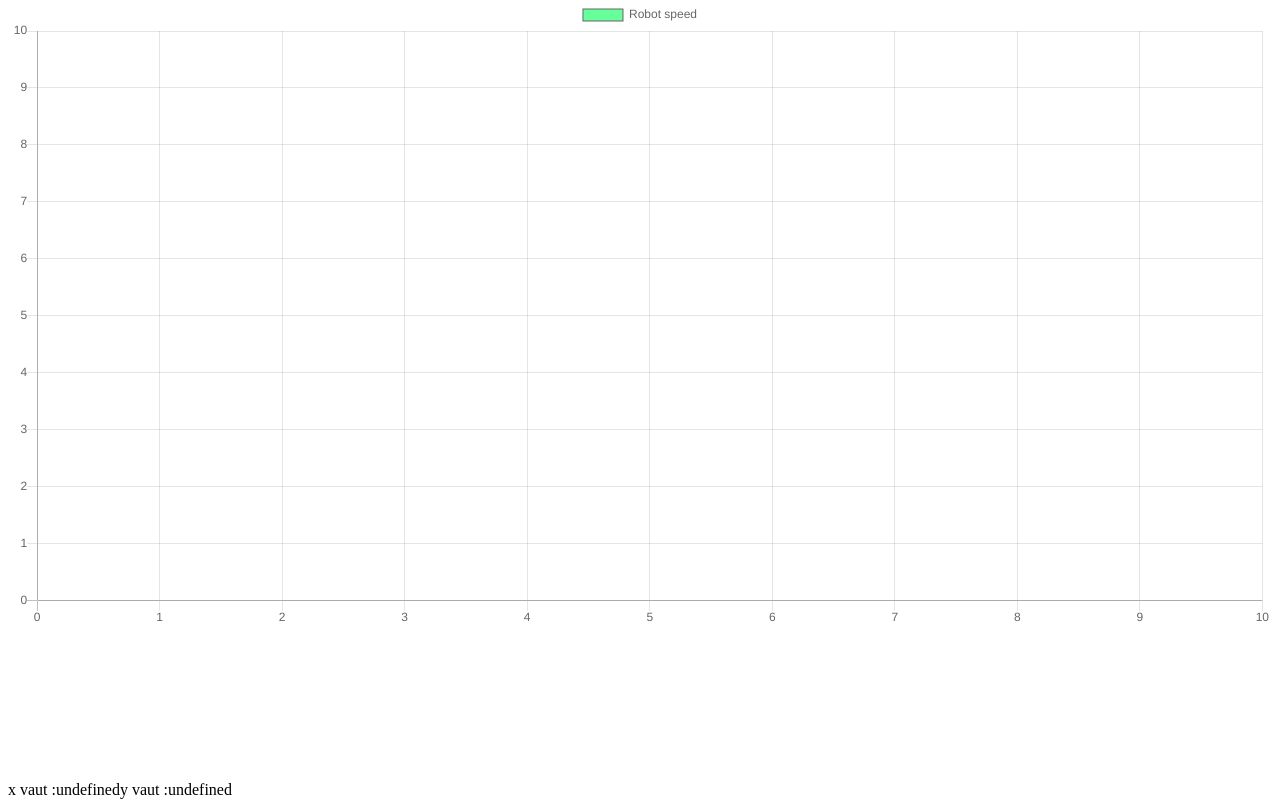
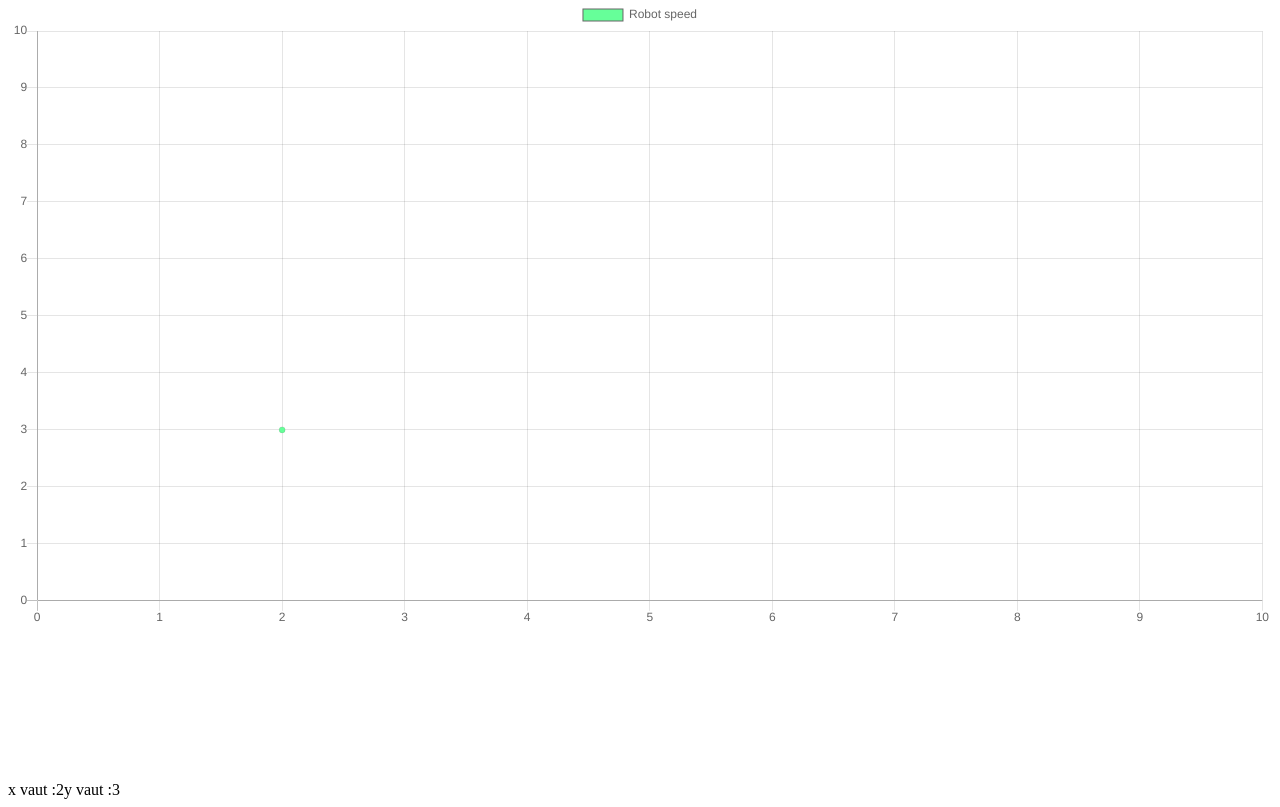
Before and after one commit to miniferretti/PoseitronBlog, a Flask app: page /graphiques in a window 1280 px wide. Shown: the part 185-992 px from the top of the page. Run offline with Flask 2, Linux system fonts and the light colour scheme; the visitor is signed in with stand-in values (Sample User, id 1); data comes from the database, SQL or seed files in the repository; a map, chart or similar area stays blank; some libraries are stand-ins or nearby versions.

Commit message:
Update graphiques.html

```diff
--- a/app/templates/graphiques.html
+++ b/app/templates/graphiques.html
@@ -15,8 +15,8 @@
             <script type="text/javascript">
                 var intervalID = setInterval(update_values,2000);
                 //var c=0;
-                var x_coord;
-                var y_coord;
+                var x_coord =2;
+                var y_coord=3;
 
                     function update_values(){
                         $.getJSON('/_robotData',
```
